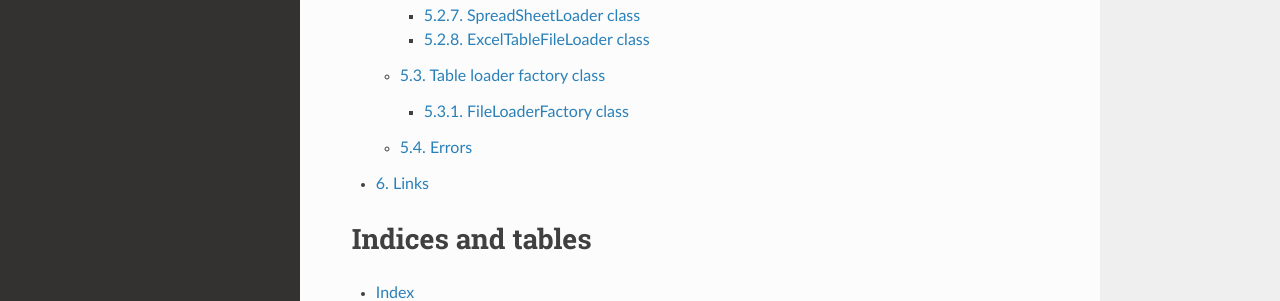
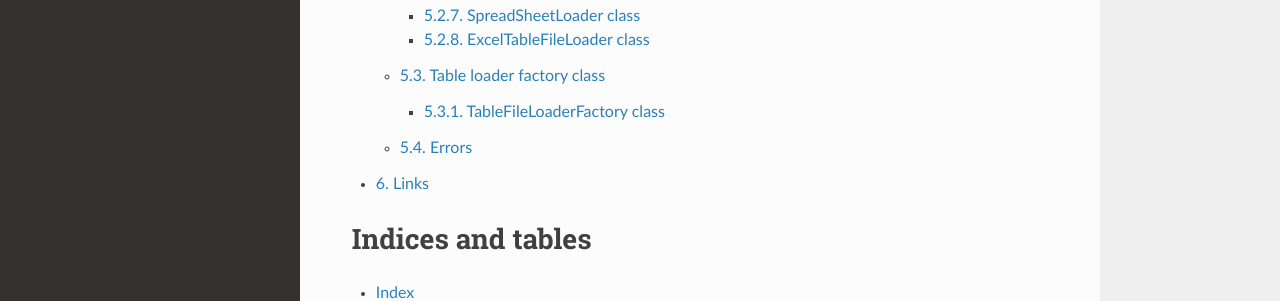
Before and after one commit to thombashi/pytablereader, a Sphinx documentation site: the page built from docs/index.rst, in a window 1280 px wide and 1322 px high. Shown: the part 828-1129 px from the top of the window. Built offline with Sphinx 7.4.7 and the Read the Docs theme 2.0.0, drawn with Linux system fonts in a browser that asks for light colours; pages that are not in the unit, such as notebooks, are missing from menus.

Commit message:
Rename a class

```diff
--- a/docs/pages/reference/loader_factory.rst
+++ b/docs/pages/reference/loader_factory.rst
@@ -1,10 +1,10 @@
 Table loader factory class
 ----------------------------
 
-FileLoaderFactory class
+TableFileLoaderFactory class
 ~~~~~~~~~~~~~~~~~~~~~~~~~~~~~~~
 
-.. autoclass:: pytablereader.FileLoaderFactory
+.. autoclass:: pytablereader.TableFileLoaderFactory
     :inherited-members:
     :undoc-members:
     :show-inheritance:
--- a/pytablereader/__init__.py
+++ b/pytablereader/__init__.py
@@ -32,4 +32,4 @@ from .spreadsheet.excelloader import ExcelTableFileLoader
 from .json.core import JsonTableFileLoader
 from .json.core import JsonTableTextLoader
 
-from ._factory import FileLoaderFactory
+from ._factory import TableFileLoaderFactory
```
Also changed, not shown: 2 other files.
